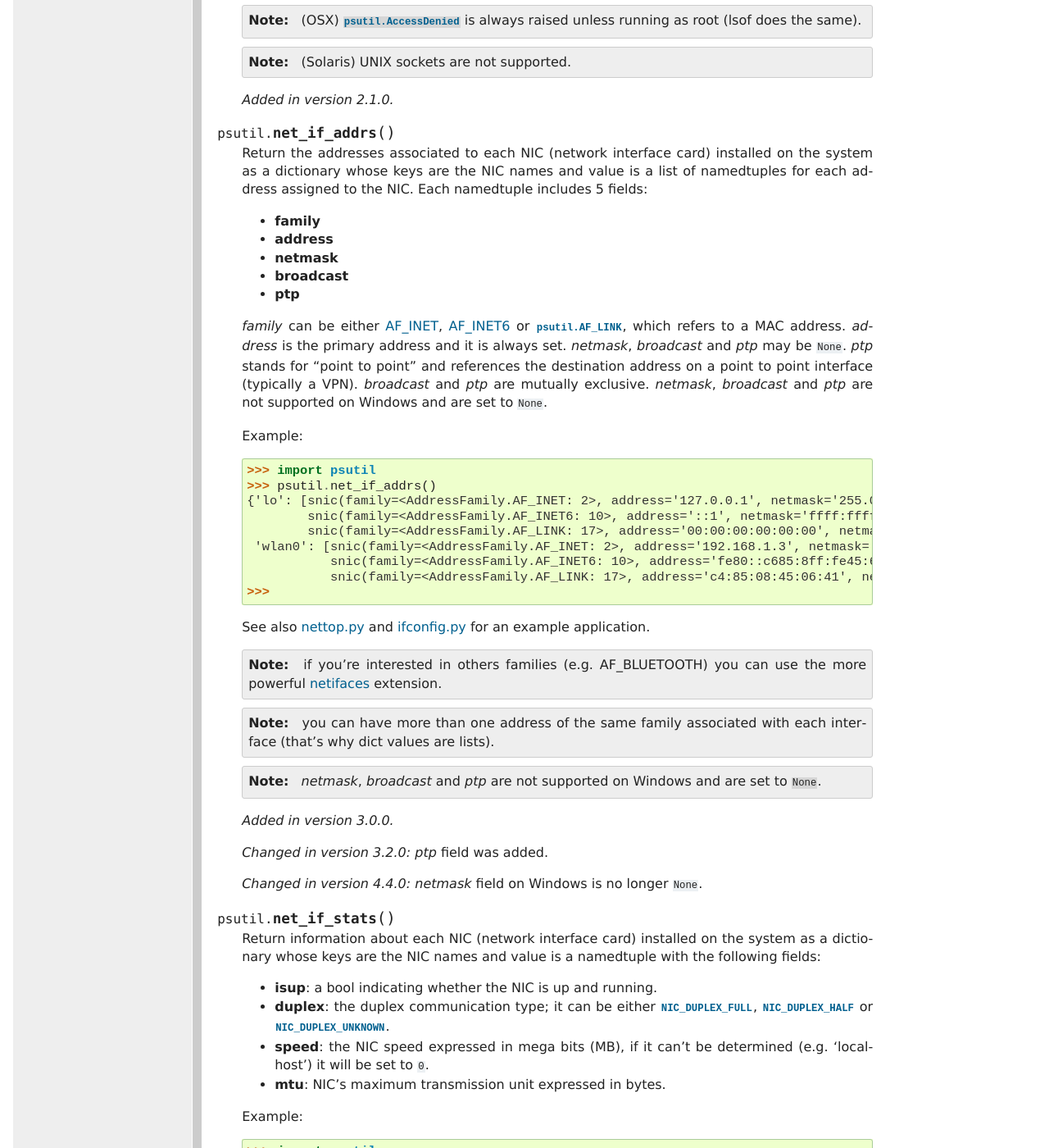
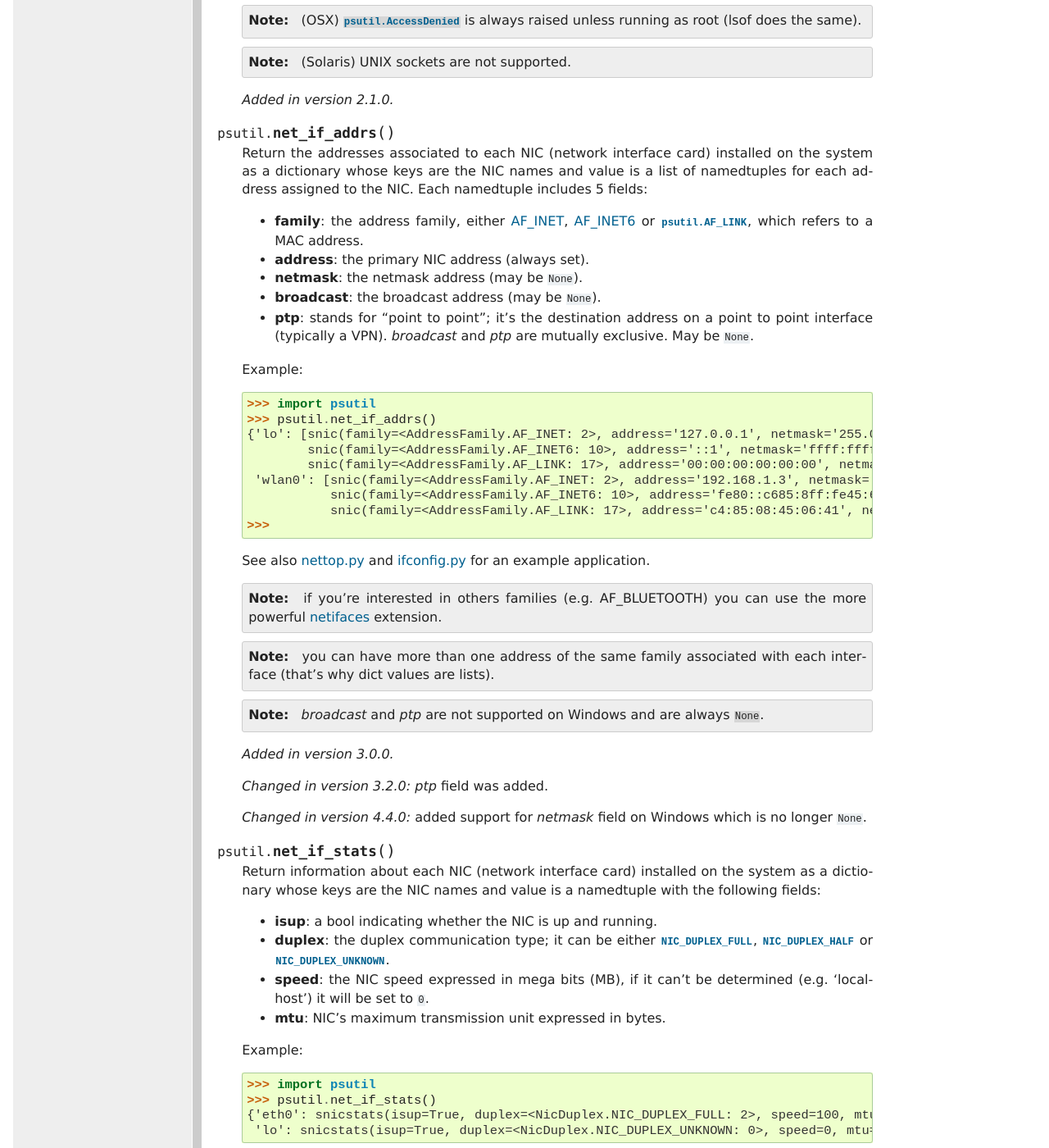
Before and after one commit to giampaolo/psutil, a Sphinx documentation site: the page built from docs/index.rst, in a window 1280 px wide and 1400 px high, scrolled down 7864 px. Shown: the whole window at 82% size. Built offline with Sphinx 7.4.7, drawn with Linux system fonts in a browser that asks for light colours; formulas are drawn with MathJax 3; some of the changed text lies outside the part shown.

Commit message:
update doc

```diff
--- a/docs/index.rst
+++ b/docs/index.rst
@@ -504,23 +504,16 @@ Network
   value is a list of namedtuples for each address assigned to the NIC.
   Each namedtuple includes 5 fields:
 
-  - **family**
-  - **address**
-  - **netmask**
-  - **broadcast**
-  - **ptp**
-
-  *family* can be either
-  `AF_INET <http://docs.python.org//library/socket.html#socket.AF_INET>`__,
-  `AF_INET6 <http://docs.python.org//library/socket.html#socket.AF_INET6>`__
-  or :const:`psutil.AF_LINK`, which refers to a MAC address.
-  *address* is the primary address and it is always set.
-  *netmask*, *broadcast* and *ptp* may be ``None``.
-  *ptp* stands for "point to point" and references the destination address on a
-  point to point interface (typically a VPN).
-  *broadcast* and *ptp* are mutually exclusive.
-  *netmask*, *broadcast* and *ptp* are not supported on Windows and are set to
-  ``None``.
+  - **family**: the address family, either
+    `AF_INET <http://docs.python.org//library/socket.html#socket.AF_INET>`__,
+    `AF_INET6 <http://docs.python.org//library/socket.html#socket.AF_INET6>`__
+    or :const:`psutil.AF_LINK`, which refers to a MAC address.
+  - **address**: the primary NIC address (always set).
+  - **netmask**: the netmask address (may be ``None``).
+  - **broadcast**: the broadcast address (may be ``None``).
+  - **ptp**: stands for "point to point"; it's the destination address on a
+    point to point interface (typically a VPN). *broadcast* and *ptp* are
+    mutually exclusive. May be ``None``.
 
   Example::
 
@@ -548,14 +541,14 @@ Network
     interface (that's why dict values are lists).
 
   .. note::
-    *netmask*, *broadcast* and *ptp* are not supported on Windows and are set
-    to ``None``.
+    *broadcast* and *ptp* are not supported on Windows and are always ``None``.
 
   .. versionadded:: 3.0.0
 
   .. versionchanged:: 3.2.0 *ptp* field was added.
 
-  .. versionchanged:: 4.4.0 *netmask* field on Windows is no longer ``None``.
+  .. versionchanged:: 4.4.0 added support for *netmask* field on Windows which
+    is no longer ``None``.
 
 .. function:: net_if_stats()
 
```
Also changed, not shown: other parts of docs/index.rst (+10 -0 lines), 1 other file.
